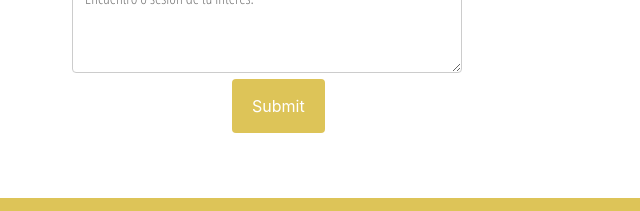
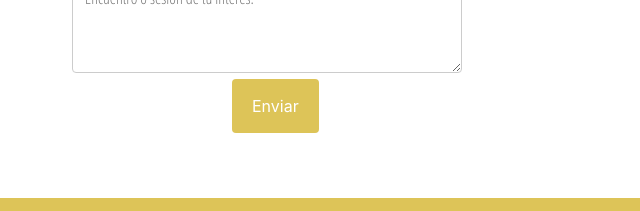
Before and after one commit to brancmi/proyecto-reverdeciendo, a website: page pages/contacto.html in a window 1280 px wide. Shown: the part 475-686 px from the top of the page, 640-1280 px from the left. Drawn offline with nearby package versions, Linux system fonts and the light colour scheme; files whose address does not match are found by name.

Commit message:
Entrega final

```diff
--- a/pages/contacto.html
+++ b/pages/contacto.html
@@ -77,7 +77,7 @@
                                 </div>
                               </div>
                               <div class="row col-md-6 float-right">
-                                <input type="submit" value="Submit">
+                                <input type="submit" value="Enviar">
                               </div>
                             </form>
                           </div>
```
Also changed, not shown: pages/encuentros.html (+2 -5 lines).
